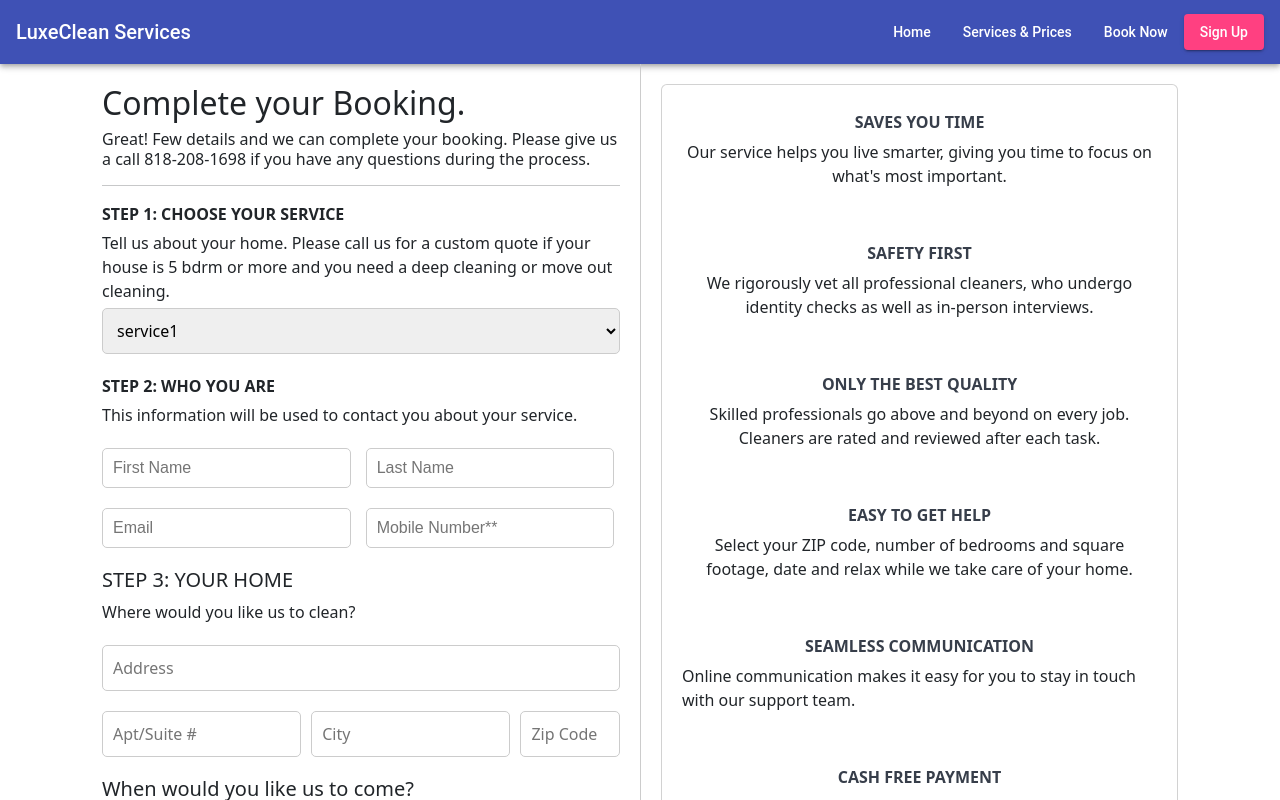
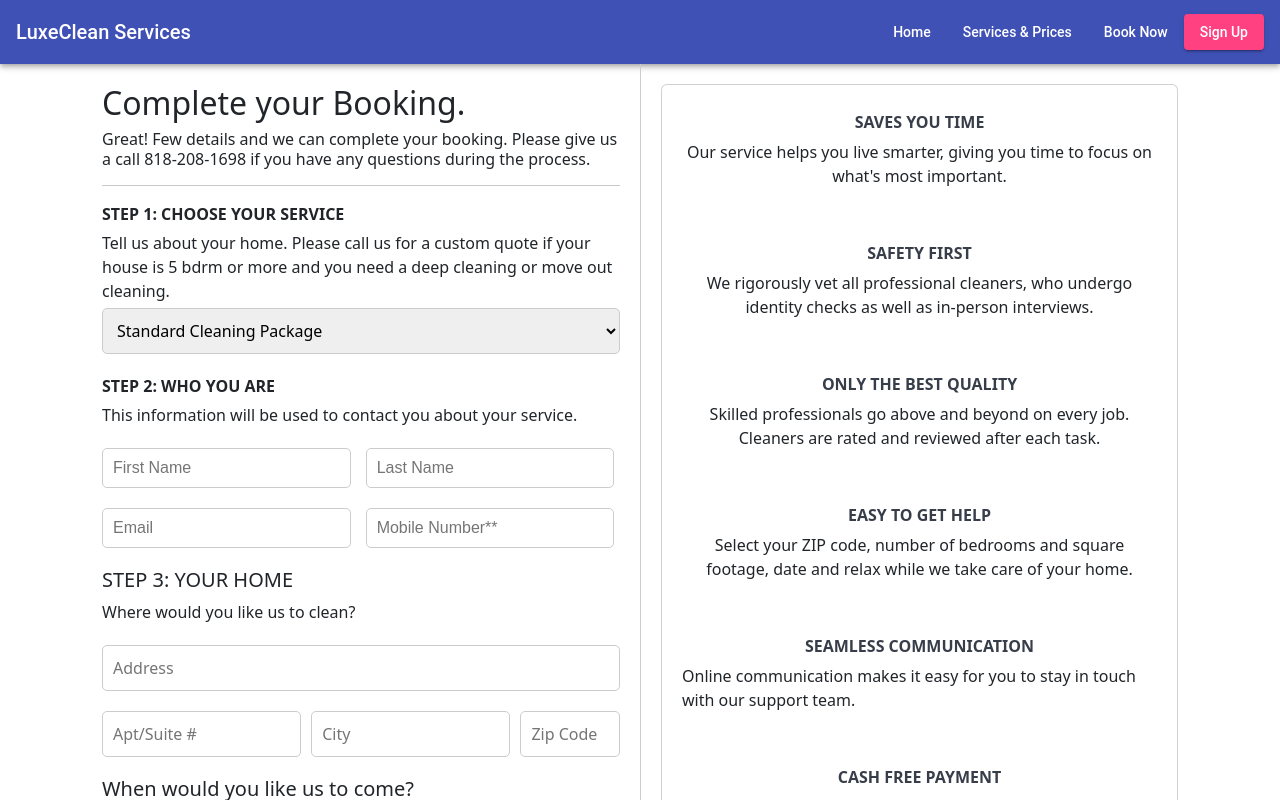
Before and after one commit to NGO-Website/luxclean, an Angular app: page /book-now in a window 1280 px wide. Shown: the top 800 px of the page. Built offline with nearby package versions, Linux system fonts and the light colour scheme.

Commit message:
create service page

```diff
--- a/src/app/components/book-now/book-now.component.html
+++ b/src/app/components/book-now/book-now.component.html
@@ -17,10 +17,15 @@
             border: 1px solid #ccc;
             border-radius: 5px;
             margin-top: 5px;">
-              <option value="none" selected>service1</option>
-              <option value="male">service2</option>
-              <option value="female">service3</option>
-              <option value="other">service4</option>
+              <option value="Standard" selected>Standard Cleaning Package</option>
+              <option value="Signature">Signature Cleaning Package</option>
+              <option value="Platinum">Platinum Cleaning Package</option>
+              <option value="Laundry">Laundry</option>
+              <option value="Fridge">Fridge Interior Clean</option>
+              <option value="Window">Window Sill Cleaning</option>
+              <option value="Pantry">Pantry Organization</option>
+              <option value="Closet">Closet Organization</option>
+              <option value="Vents">Vents Cleaning</option>
             </select>
       </div>
 
--- a/src/app/components/service/platinum/platinum.component.html
+++ b/src/app/components/service/platinum/platinum.component.html
@@ -122,7 +122,7 @@
         <div class="column">
             <div class="section">
                 <div class="text">
-                    <p class="highlight">Vents Cleaned:</p>
+                    <p class="highlight">Vents Cleaning:</p>
                     <ul>
                         <li><span class="sub-highlight">Air Quality Enhancement:</span> Thorough cleaning of air vents and exhausts for improved indoor air quality.</li>
                         <li><span class="sub-highlight">Vent Interior Washing:</span> Detailed washing of interior areas to remove dust and debris.</li>
--- a/src/app/components/service/service.component.html
+++ b/src/app/components/service/service.component.html
@@ -218,7 +218,7 @@
         <div class="card">
             <img src="assets/home-images/vents_cleaning.jpg" alt="Book Now" class="card-image">
             <div class="card-content">
-                <h3 class="card-title">Vents Cleaned</h3>
+                <h3 class="card-title">Vents Cleaning</h3>
                 <p class="card-description">
                     $37
                 </p>
--- a/src/app/components/service/signature/signature.component.html
+++ b/src/app/components/service/signature/signature.component.html
@@ -122,7 +122,7 @@
         <div class="column">
             <div class="section">
                 <div class="text">
-                    <p class="highlight">Vents Cleaned:</p>
+                    <p class="highlight">Vents Cleaning:</p>
                     <ul>
                         <li><span class="sub-highlight">Air Quality Enhancement:</span> Thorough cleaning of air vents and exhausts for improved indoor air quality.</li>
                         <li><span class="sub-highlight">Vent Interior Washing:</span> Detailed washing of interior areas to remove dust and debris.</li>
```
